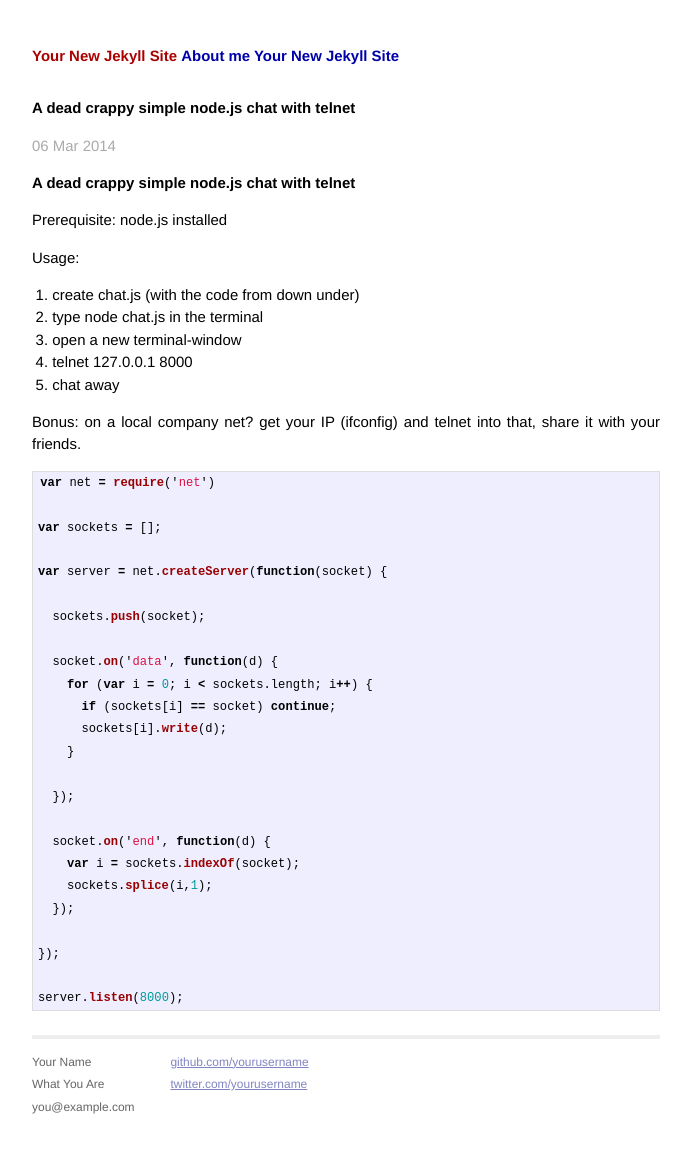
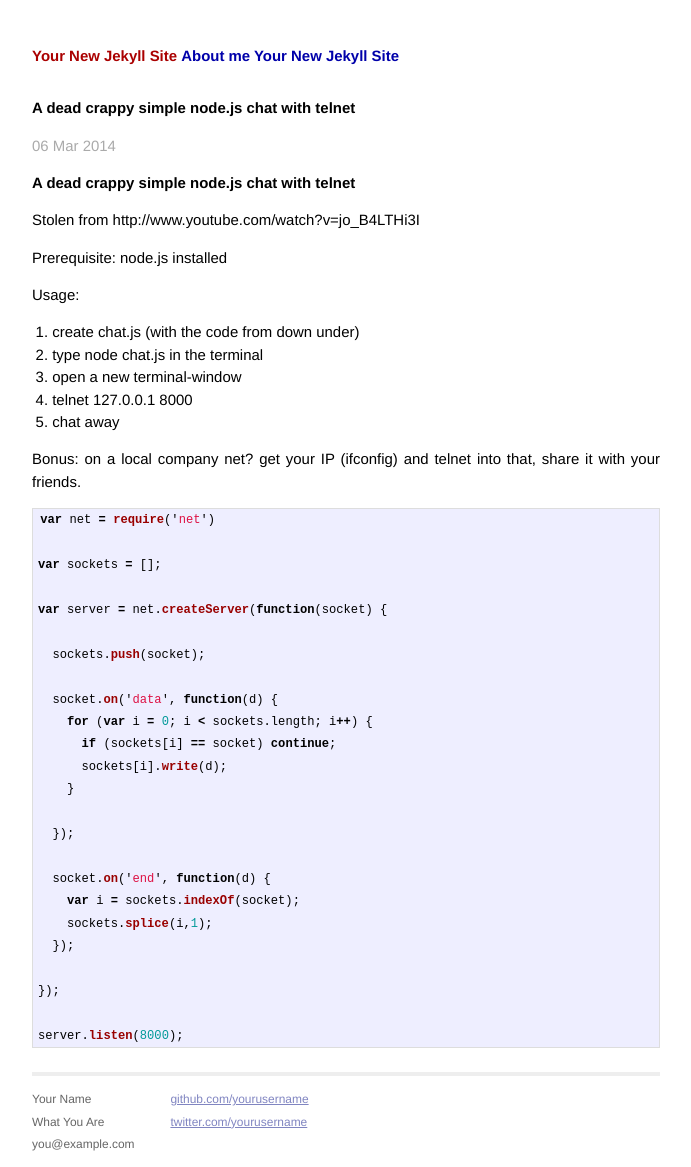
Before and after one commit to jhnsv/jhnsv.github.io, a Jekyll site: the page built from _posts/2014-03-06-nodejs-chat.markdown, in a window 1280 px wide. Shown: the whole page, without its empty margins (294-985 px from the left). Built offline with Jekyll 4.4.1, drawn with Linux system fonts in a browser that asks for light colours; Markdown is read by kramdown in place of the engine named in the settings; before the commit the page ends 1130 px from its top, so only the background shows below that.

Commit message:
added credit to blog post

```diff
--- a/_posts/2014-03-06-nodejs-chat.markdown
+++ b/_posts/2014-03-06-nodejs-chat.markdown
@@ -8,6 +8,8 @@ published: true
 
 
 #A dead crappy simple node.js chat with telnet
+
+Stolen from http://www.youtube.com/watch?v=jo_B4LTHi3I
 
 Prerequisite: node.js installed
 
```
